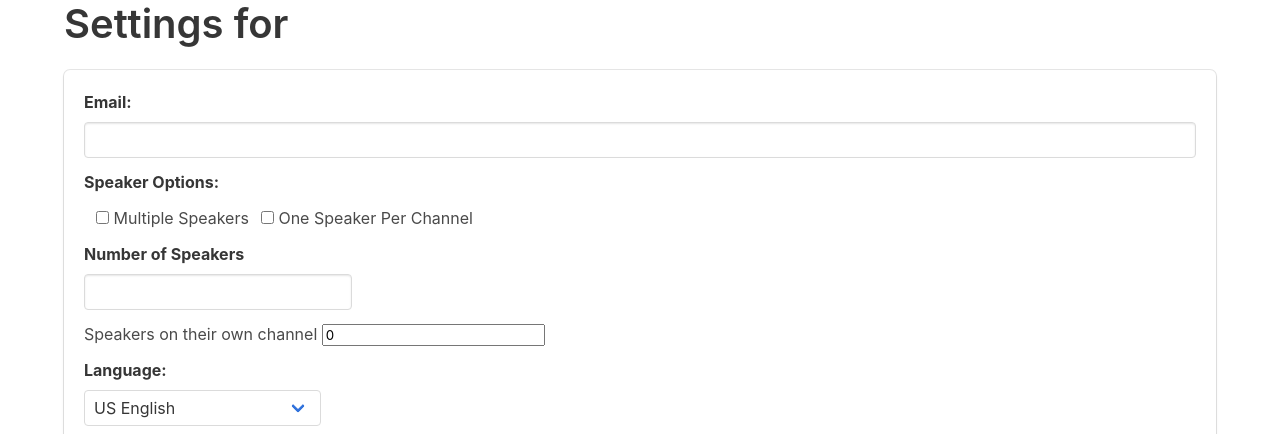
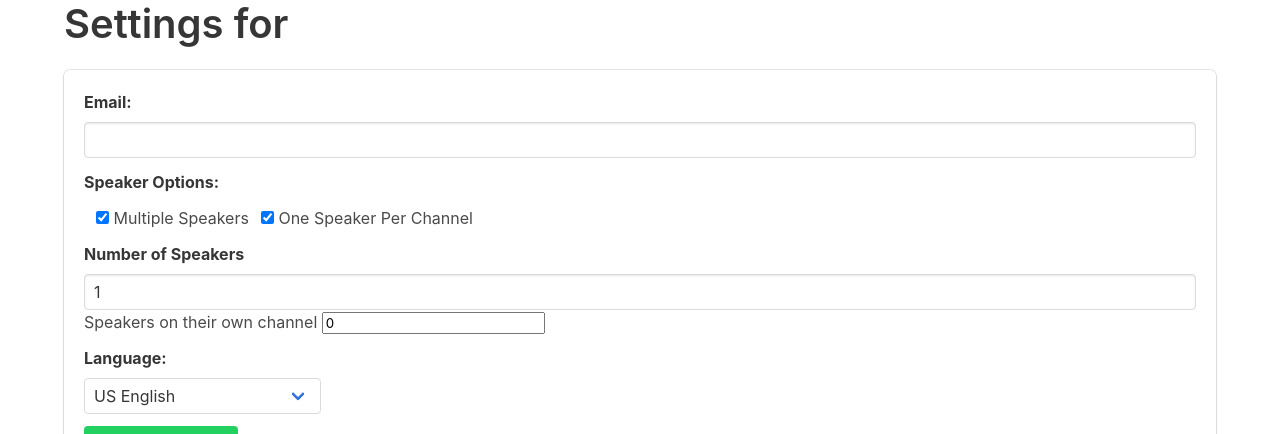
Before and after one commit to productivity-in-tech/pit_transcriptor_amazon, a Python web app: template templates/get_transcription_settings.html in a window 1280 px wide. Shown: the part 197-631 px from the top of the page. Run offline with Jinja, Linux system fonts and the light colour scheme; the template is opened without the code that fills it, so the values that code supplies are empty; some libraries are stand-ins or nearby versions.

Commit message:
default booleans

```diff
--- a/templates/get_transcription_settings.html
+++ b/templates/get_transcription_settings.html
@@ -22,22 +22,21 @@
 			<div class="control">
 			</div>
 			<div class="control">
-        <input type="checkbox" value="1">
+        <input type="checkbox" name="MultipleSpeakers" value="Yes" checked>
         <label class="checkbox"> Multiple Speakers</label>
 			</div>
 
 			<div class="control">
-        <input type="checkbox" value="1">
+        <input type="checkbox" name="ChannelSpeakerDetection" value="Yes" checked>
         <label class="checkbox">One Speaker Per Channel</label>
 			</div>
 		</div>
 
-			<div class="field is-grouped">
 			<div class="control">
 				<label class="label">Number of Speakers</label>
-				<input class="input" type="number" >
+				<input class="input" type="number" name="MaxNumberOfSpeakers" value="1"
+        min="1" max="10">
 			</div>
-		</div>
 
 			<div class="field">
 		<div class="control">
```
